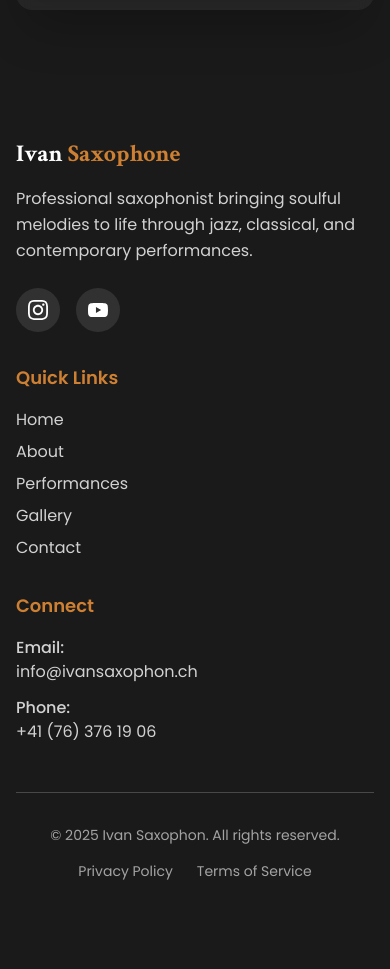
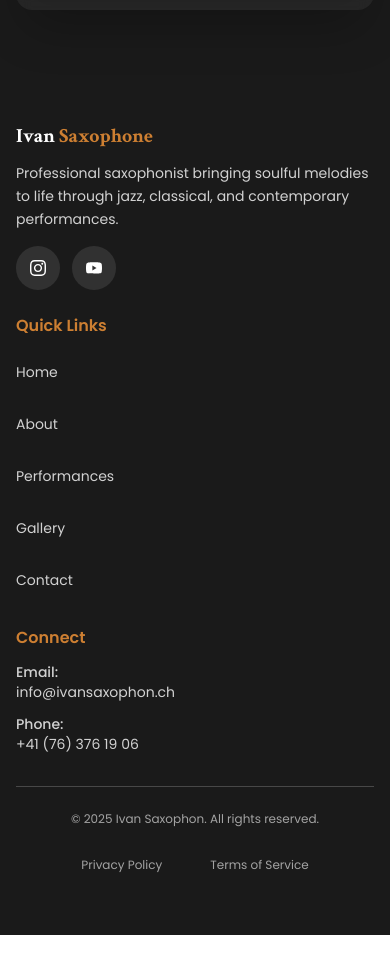
Before and after one commit to martinst06/ivansaxophon, a Next.js app: page / in a window 390 px wide. Shown: the part 7800-8769 px from the top of the page. After the commit the page ends 8735 px from the top, so only its background shows below. Built offline with nearby package versions, Linux system fonts and the light colour scheme.

Commit message:
footer mob

```diff
--- a/src/components/Footer.tsx
+++ b/src/components/Footer.tsx
@@ -13,25 +13,26 @@ const Footer = () => {
   ];
 
   return (
-    <footer className="bg-charcoal text-white py-16">
+    <footer className="bg-charcoal text-white py-12 sm:py-16">
       <div className="max-w-7xl mx-auto px-4 sm:px-6 lg:px-8">
-        <div className="grid grid-cols-1 md:grid-cols-3 gap-8">
+        <div className="grid grid-cols-1 sm:grid-cols-2 md:grid-cols-3 gap-6 sm:gap-8">
           {/* Brand */}
-          <div>
-            <h3 className="text-2xl font-serif font-bold mb-4">
+          <div className="sm:col-span-2 md:col-span-1">
+            <h3 className="text-xl sm:text-2xl font-serif font-bold mb-3 sm:mb-4">
               Ivan <span className="text-bronze">Saxophone</span>
             </h3>
-            <p className="text-white/80 mb-6 leading-relaxed">
+            <p className="text-white/80 mb-4 sm:mb-6 leading-relaxed text-sm sm:text-base">
               {t.footer.description}
             </p>
-            <div className="flex space-x-4">
+            <div className="flex space-x-3 sm:space-x-4">
               <a
                 href="https://instagram.com"
                 target="_blank"
                 rel="noopener noreferrer"
-                className="bg-white/10 hover:bg-bronze p-3 rounded-full transition-all duration-300 transform hover:scale-110"
+                className="bg-white/10 hover:bg-bronze p-3 rounded-full transition-all duration-300 transform hover:scale-110 min-h-[44px] min-w-[44px] flex items-center justify-center"
+                aria-label="Instagram"
               >
-                <svg className="w-5 h-5" fill="currentColor" viewBox="0 0 24 24">
+                <svg className="w-4 h-4 sm:w-5 sm:h-5" fill="currentColor" viewBox="0 0 24 24">
                   <path d="M12 2.163c3.204 0 3.584.012 4.85.07 3.252.148 4.771 1.691 4.919 4.919.058 1.265.069 1.645.069 4.849 0 3.205-.012 3.584-.069 4.849-.149 3.225-1.664 4.771-4.919 4.919-1.266.058-1.644.07-4.85.07-3.204 0-3.584-.012-4.849-.07-3.26-.149-4.771-1.699-4.919-4.92-.058-1.265-.07-1.644-.07-4.849 0-3.204.013-3.583.07-4.849.149-3.227 1.664-4.771 4.919-4.919 1.266-.057 1.645-.069 4.849-.069zm0-2.163c-3.259 0-3.667.014-4.947.072-4.358.2-6.78 2.618-6.98 6.98-.059 1.281-.073 1.689-.073 4.948 0 3.259.014 3.668.072 4.948.2 4.358 2.618 6.78 6.98 6.98 1.281.058 1.689.072 4.948.072 3.259 0 3.668-.014 4.948-.072 4.354-.2 6.782-2.618 6.979-6.98.059-1.28.073-1.689.073-4.948 0-3.259-.014-3.667-.072-4.947-.196-4.354-2.617-6.78-6.979-6.98-1.281-.059-1.69-.073-4.949-.073zm0 5.838c-3.403 0-6.162 2.759-6.162 6.162s2.759 6.163 6.162 6.163 6.162-2.759 6.162-6.163c0-3.403-2.759-6.162-6.162-6.162zm0 10.162c-2.209 0-4-1.79-4-4 0-2.209 1.791-4 4-4s4 1.791 4 4c0 2.21-1.791 4-4 4zm6.406-11.845c-.796 0-1.441.645-1.441 1.44s.645 1.44 1.441 1.44c.795 0 1.439-.645 1.439-1.44s-.644-1.44-1.439-1.44z"/>
                 </svg>
               </a>
@@ -39,9 +40,10 @@ const Footer = () => {
                 href="https://youtube.com"
                 target="_blank"
                 rel="noopener noreferrer"
-                className="bg-white/10 hover:bg-bronze p-3 rounded-full transition-all duration-300 transform hover:scale-110"
+                className="bg-white/10 hover:bg-bronze p-3 rounded-full transition-all duration-300 transform hover:scale-110 min-h-[44px] min-w-[44px] flex items-center justify-center"
+                aria-label="YouTube"
               >
-                <svg className="w-5 h-5" fill="currentColor" viewBox="0 0 24 24">
+                <svg className="w-4 h-4 sm:w-5 sm:h-5" fill="currentColor" viewBox="0 0 24 24">
                   <path d="M23.498 6.186a3.016 3.016 0 0 0-2.122-2.136C19.505 3.545 12 3.545 12 3.545s-7.505 0-9.377.505A3.017 3.017 0 0 0 .502 6.186C0 8.07 0 12 0 12s0 3.93.502 5.814a3.016 3.016 0 0 0 2.122 2.136c1.871.505 9.376.505 9.376.505s7.505 0 9.377-.505a3.015 3.015 0 0 0 2.122-2.136C24 15.93 24 12 24 12s0-3.93-.502-5.814zM9.545 15.568V8.432L15.818 12l-6.273 3.568z"/>
                 </svg>
               </a>
@@ -50,13 +52,13 @@ const Footer = () => {
 
           {/* Quick Links */}
           <div>
-            <h4 className="text-lg font-semibold mb-4 text-bronze">{t.footer.quickLinks}</h4>
+            <h4 className="text-base sm:text-lg font-semibold mb-3 sm:mb-4 text-bronze">{t.footer.quickLinks}</h4>
             <ul className="space-y-2">
               {quickLinks.map((link) => (
                 <li key={link.name}>
                   <a
                     href={link.href}
-                    className="text-white/80 hover:text-bronze transition-colors duration-300"
+                    className="text-white/80 hover:text-bronze transition-colors duration-300 text-sm sm:text-base py-1 block min-h-[32px] flex items-center"
                   >
                     {link.name}
                   </a>
@@ -67,13 +69,13 @@ const Footer = () => {
 
           {/* Connect */}
           <div>
-            <h4 className="text-lg font-semibold mb-4 text-bronze">{t.footer.connect}</h4>
+            <h4 className="text-base sm:text-lg font-semibold mb-3 sm:mb-4 text-bronze">{t.footer.connect}</h4>
             <div className="space-y-3">
-              <p className="text-white/80">
+              <p className="text-white/80 text-sm sm:text-base">
                 <span className="block font-medium">Email:</span>
-                info@ivansaxophon.ch
+                <span className="break-all">info@ivansaxophon.ch</span>
               </p>
-              <p className="text-white/80">
+              <p className="text-white/80 text-sm sm:text-base">
                 <span className="block font-medium">Phone:</span>
                 +41 (76) 376 19 06
               </p>
@@ -82,16 +84,22 @@ const Footer = () => {
         </div>
 
         {/* Bottom */}
-        <div className="border-t border-white/20 mt-12 pt-8">
-          <div className="flex flex-col md:flex-row justify-between items-center">
-            <p className="text-white/60 text-sm">
+        <div className="border-t border-white/20 mt-8 sm:mt-12 pt-6 sm:pt-8">
+          <div className="flex flex-col sm:flex-row justify-between items-center gap-4">
+            <p className="text-white/60 text-xs sm:text-sm text-center sm:text-left">
               © 2025 {t.footer.copyright}
             </p>
-            <div className="flex space-x-6 mt-4 md:mt-0">
-              <a href="#" className="text-white/60 hover:text-bronze text-sm transition-colors duration-300">
+            <div className="flex flex-col xs:flex-row space-y-2 xs:space-y-0 xs:space-x-6">
+              <a
+                href="#"
+                className="text-white/60 hover:text-bronze text-xs sm:text-sm transition-colors duration-300 text-center min-h-[32px] flex items-center justify-center"
+              >
                 {t.footer.privacyPolicy}
               </a>
-              <a href="#" className="text-white/60 hover:text-bronze text-sm transition-colors duration-300">
+              <a
+                href="#"
+                className="text-white/60 hover:text-bronze text-xs sm:text-sm transition-colors duration-300 text-center min-h-[32px] flex items-center justify-center"
+              >
                 {t.footer.termsOfService}
               </a>
             </div>
```
